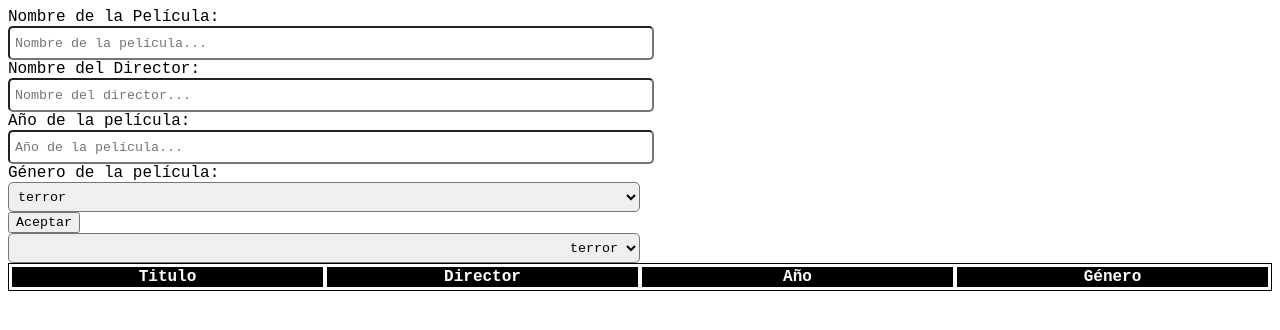
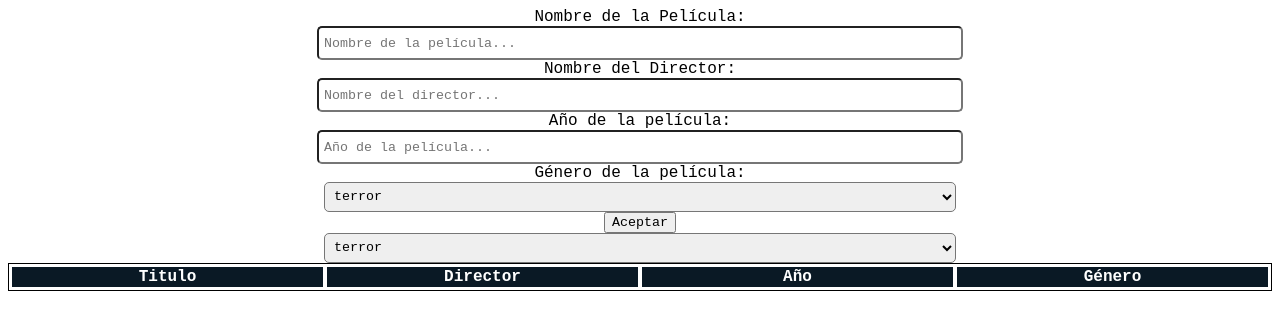
Before and after one commit to steph-d989/21.05, a plain HTML site: page index.html in a window 1280 px wide. Drawn offline with Linux system fonts and the light colour scheme.

Commit message:
falta filtro

```diff
--- a/index.html
+++ b/index.html
@@ -10,7 +10,6 @@
 
 <body>
     <header>
-
     </header>
     <main>
         <section id="infoPeli">
@@ -39,12 +38,13 @@
                 </div>
             </form>
         </section>
-        <section>
+        <section id="barraFiltro">
             <select id="peliFiltro" class="peliFiltro">
 
             </select>
             </div>
-
+        </section>
+        <section>
             <div id="piePagina">
                 <table id="tabla">
                     <thead>
--- a/script.js
+++ b/script.js
@@ -33,7 +33,6 @@ formulario.addEventListener('submit',(ev)=>{
 })
 formulario.addEventListener('change',(ev)=>{
 
-
 })
 
 
@@ -67,6 +66,9 @@ const pintarTabla=(array)=>{
     })
 }
 
+const limpiarTabla=()=>{
+    cuerpoTabla.innerHTML = '';
+}
 
 const validarForm = ()=>{
 
--- a/style.css
+++ b/style.css
@@ -1,9 +1,9 @@
-*{
+* {
     font-size: 1.2 em;
     font-family: 'Courier New', Courier, monospace;
 }
 
-.boton{
+.boton {
     border-radius: 15%;
     padding: 5px;
     transition-duration: 0.5s;
@@ -18,22 +18,21 @@ font-family: 'Courier New', Courier, monospace;
 input[type="text"],
 input[type="number"],
 select {
-    width:  50%;
+    width: 50%;
     height: 20px;
     border-radius: 5px;
     padding: 5px;
 }
 
-#formulario
-(label,
+label,
 input[type="text"],
 input[type="number"],
-select){
-flex-direction : column;
+select {
+    flex-direction: column;
     justifay-content: space-between;
 }
 
-select{
+select {
     height: 30px;
 }
 
@@ -54,14 +53,17 @@ th {
     background-color: black;
     color: white;
 }
-tr:nth-of-type(even){
+
+tr:nth-of-type(even) {
     background-color: lightgray;
 }
-tr:nth-of-type(odd){
+
+tr:nth-of-type(odd) {
     background-color: azure;
 }
 
-th, td {
+th,
+td {
     border: 1px solid;
     width: 25%;
 }
@@ -69,15 +71,25 @@ th, td {
 #pie {
     width: 70%;
 }
+
 #infoPeli {
     margin: auto;
 }
+
 #filtro {
     text-align: right;
 }
 
-@media (min-width: 900px){
-    .boton{
+#formulario {
+    text-align: center;
+}
+
+#barraFiltro {
+    text-align: right;
+}
+
+@media (min-width: 900px) {
+    .boton {
         border-radius: 15%;
         padding: 5px;
         transition-duration: 0.5s;
@@ -89,7 +101,22 @@ th, td {
         background-color: #000000;
         color: #ebebeb;
     }
-    #filtro {
+
+    #barraFiltro {
         text-align: center;
     }
+
+    th {
+        background-color: rgb(10, 25, 37);
+        color: white;
     }
+
+    tr:nth-of-type(even) {
+        background-color: rgb(39, 88, 104);
+    }
+
+    tr:nth-of-type(odd) {
+        background-color: rgb(100, 150, 170);
+    }
+
+}
```
Lines whose indentation alone changed are shown as unchanged.
